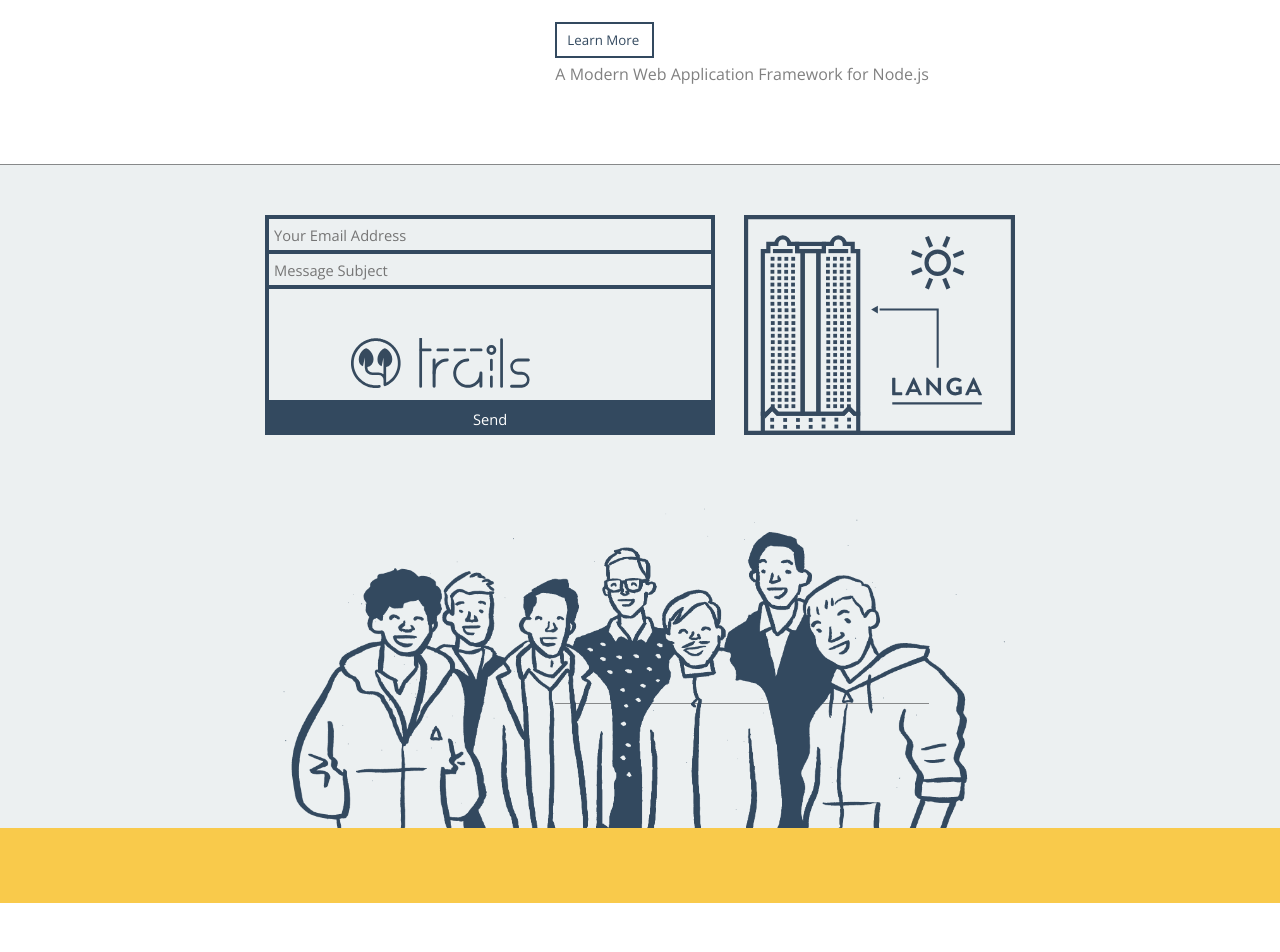
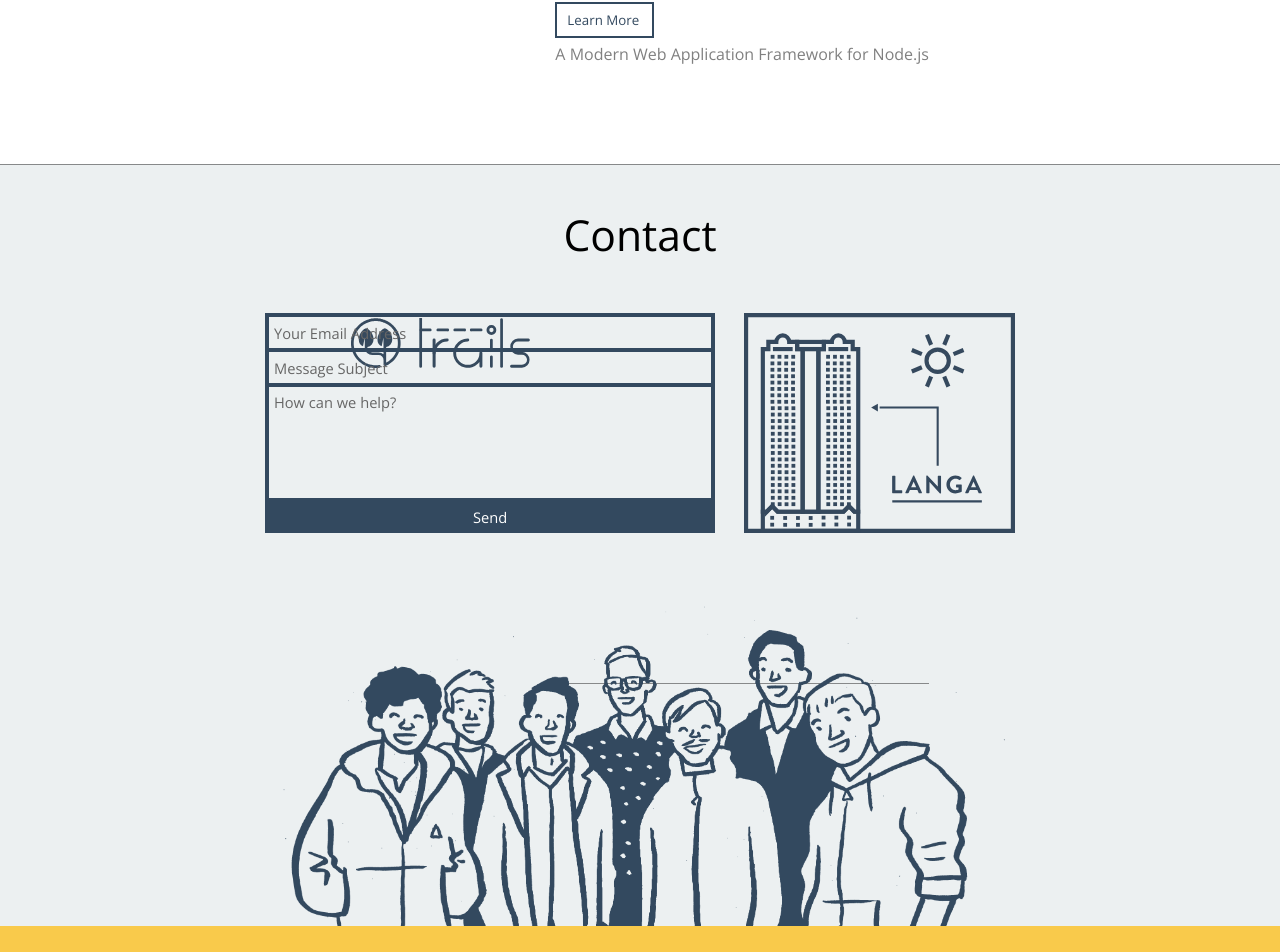
Before and after one commit to nogtini/atomic-components, a React app: page / in a window 1280 px wide. Shown: the part 960-1912 px from the top of the page. Before the commit the page ends 1863 px from the top, so only its background shows below. Built offline with nearby package versions, Linux system fonts and the light colour scheme.

Commit message:
add contact header, tune placeholder text

```diff
--- a/src/components/contact.js
+++ b/src/components/contact.js
@@ -11,14 +11,18 @@ const styles = Object.assign({}, localStyles, globalStyles);
 export default class Contact extends Component {
     render() {
         return (
-            <div className={styles.Contact}>
+          <div className={styles.Contact}>
+            <div className={styles.header}>
+              <h1>Contact</h1>
+            </div>
+            <div className={styles.main}>
                 <div className={styles.flexLeft} />
                 <div className={`${styles.flexMiddle}`}>
                     <div className={`${styles.contactTower}`}>
                         <form className={`${styles.form}`}>
                             <input placeholder='Your Email Address'></input>
                             <input placeholder='Message Subject'></input>
-                            <textarea type="text" className={`${styles.projectInfo}`}></textarea>
+                            <textarea placeholder='How can we help?' type="text" className={`${styles.projectInfo}`}></textarea>
                             <input type="submit" value="Send" className={`${styles.submit}`}></input>
                         </form>
                         <img src={tower} className={`${styles.tower}`}/>
@@ -27,6 +31,7 @@ export default class Contact extends Component {
                 </div>
                 <div className={styles.flexLeft} />
             </div>
+          </div>
         );
     }
 }
--- a/src/components/styles/body.scss
+++ b/src/components/styles/body.scss
@@ -11,7 +11,7 @@
       font-family: "open sans";
       font-weight: 100;
       font-size: 32pt;
-      margin: 60px 0 50px 0;
+      margin: 40px 0 50px 0;
       text-align: center;
     }
 
--- a/src/components/styles/contact.scss
+++ b/src/components/styles/contact.scss
@@ -1,13 +1,27 @@
 .Contact {
+  background: #ECF0F1;
+
+  .header {
+
+    > h1 {
+      font-family: "open sans";
+      font-weight: 100;
+      font-size: 32pt;
+      margin: 0px 0 50px 0;
+      padding-top: 40px;
+      text-align: center;
+    }
+  }
+
+  .main {
     display: flex;
-  background: #ECF0F1;
 
     .teamimage {
       width: 100%;
     }
 
     .contactTower {
-    margin: 50px 0px;
+      margin: 0 0 50px 0px;
       display: flex;
       flex-direction: row;
       justify-content: space-between;
@@ -29,6 +43,10 @@
           border-bottom: none;
           background: none;
           resize: none;
+
+          &::-webkit-input-placeholder {
+            color: #666;
+          }
 
           &:focus {
             outline: none;
@@ -54,3 +72,4 @@
       }
     }
   }
+}
```
Lines whose indentation alone changed are shown as unchanged.
